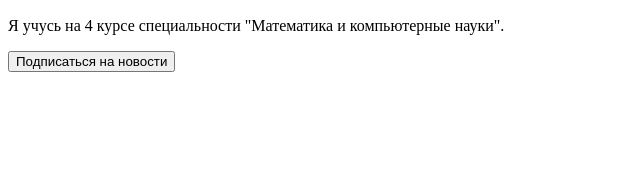
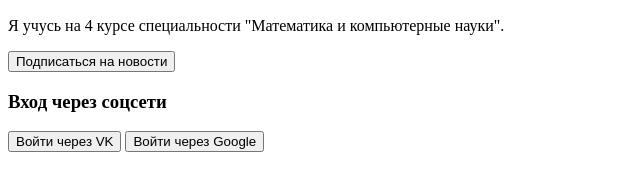
Before and after one commit to w1af1w/LR3_kross, a plain HTML site: page index.html in a window 1280 px wide. Shown: the part 110-300 px from the top of the page, without its empty margins (0-640 px from the left). Drawn offline with Linux system fonts and the light colour scheme.

Commit message:
Добавлена форма входа через соцсети

```diff
--- a/index.html
+++ b/index.html
@@ -9,5 +9,10 @@
     <h2>Профессиональный профиль</h2>
     <p>Я учусь на 4 курсе специальности "Математика и компьютерные науки".</p>
      <button>Подписаться на новости</button>
+    <form id="social-login">
+        <h3>Вход через соцсети</h3>
+        <button type="button">Войти через VK</button>
+        <button type="button">Войти через Google</button>
+    </form>
 </body>
 </html>
```
